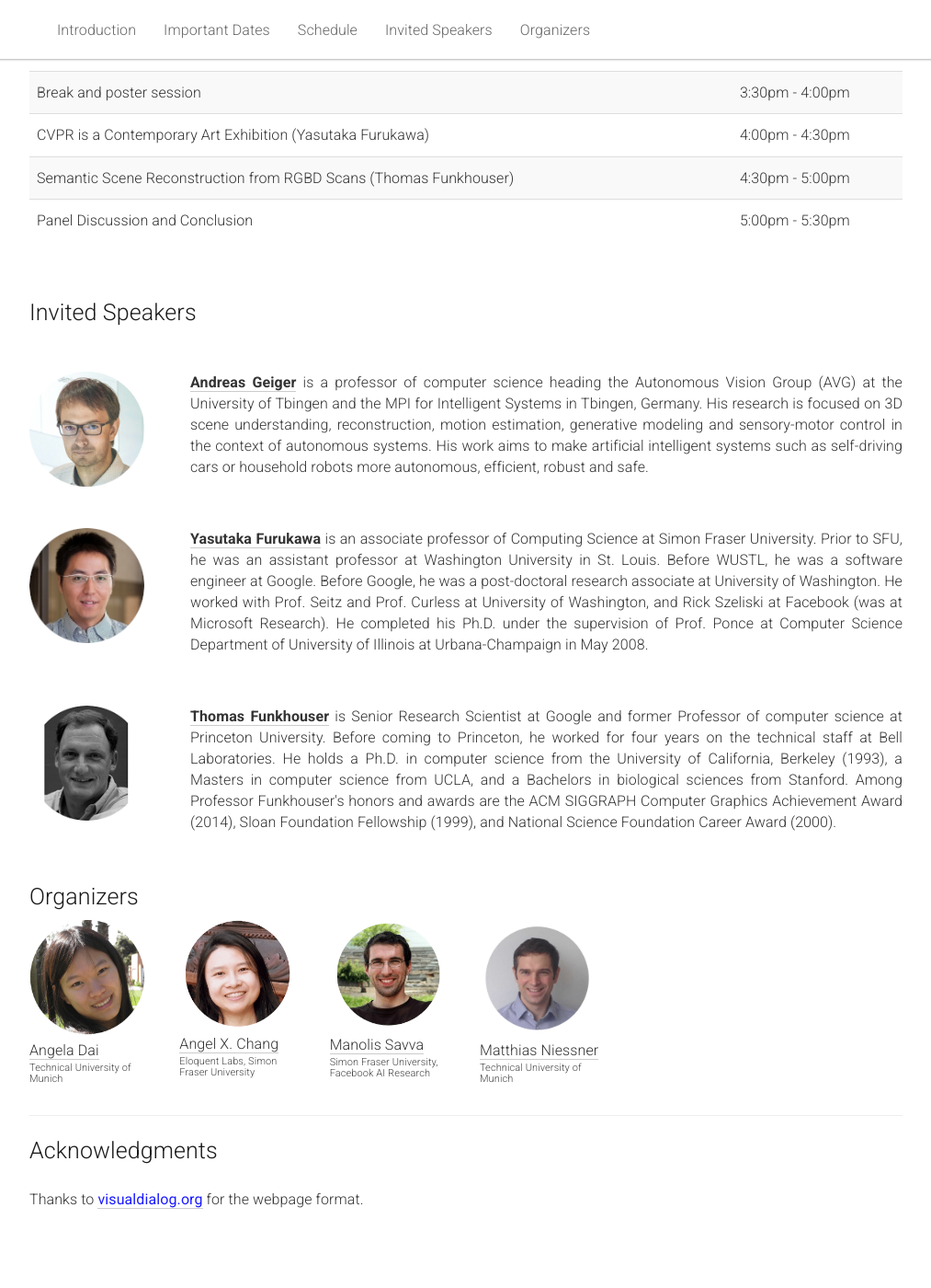
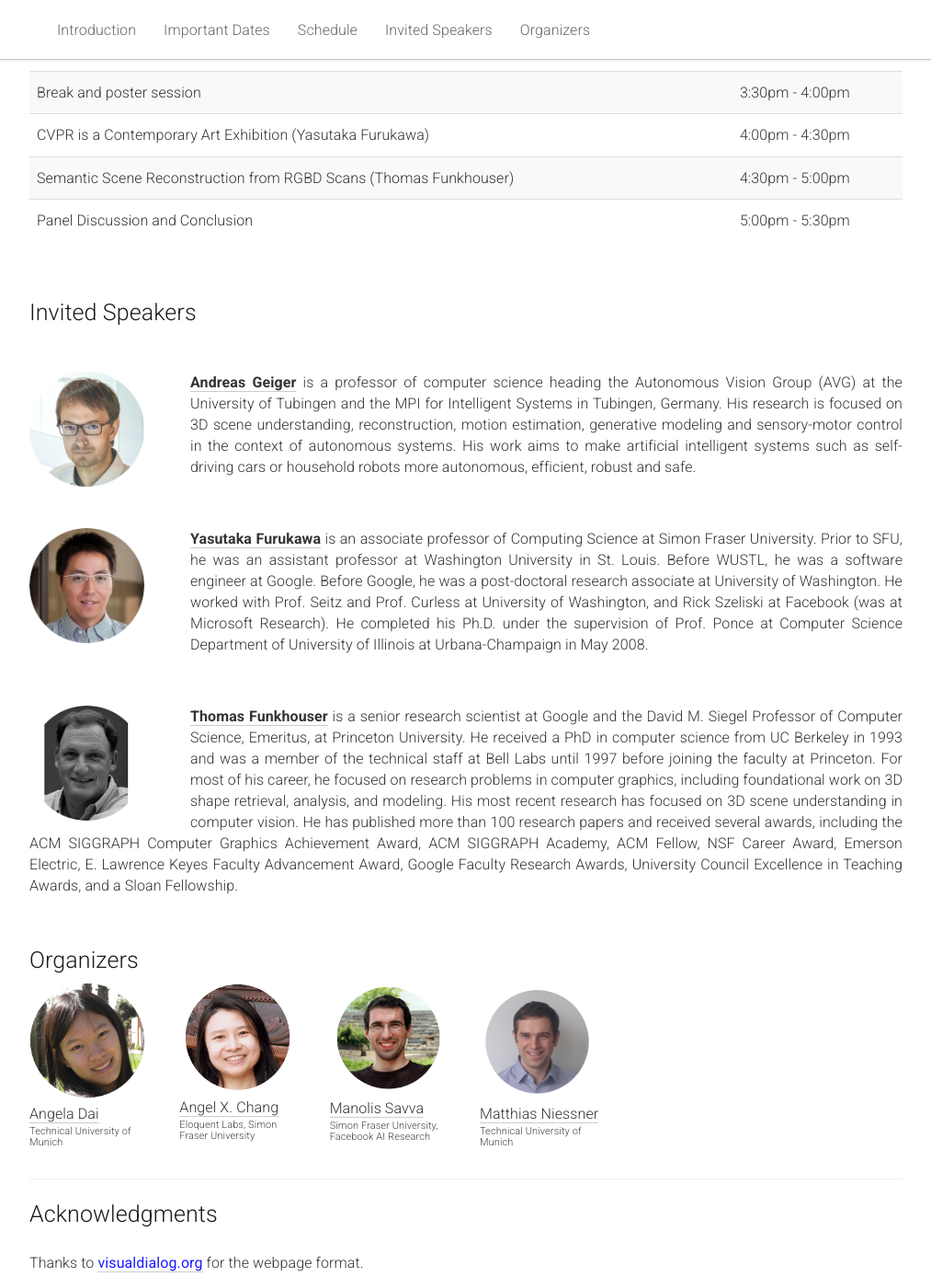
Before and after one commit to ScanNet/cvpr2020workshop, a Jekyll site: the page built from _pages/home.md, in a window 1280 px wide and 1400 px high, scrolled down 2269 px. Shown: the whole window at 92% size, without its empty margins (133-1146 px from the left). Built offline with Jekyll 4.4.1, drawn with Linux system fonts in a browser that asks for light colours; before the commit the page ends 3600 px from its top, so only the background shows below that.

Commit message:
Update home.md

```diff
--- a/_pages/home.md
+++ b/_pages/home.md
@@ -206,7 +206,7 @@ acknowledgements: ""
   <div class="col-md-12">
     <a href="http://www.cvlibs.net"><img class="people-pic" style="float:left;margin-right:50px;" src="{{ "/static/img/people/andreas_geiger.png" | prepend:site.baseurl }}"></a>
     <p>
-      <b><a href="http://www.cvlibs.net">Andreas Geiger</a></b> is a professor of computer science heading the Autonomous Vision Group (AVG) at the University of Tbingen and the MPI for Intelligent Systems in Tbingen, Germany. His research is focused on 3D scene understanding, reconstruction, motion estimation, generative modeling and sensory-motor control in the context of autonomous systems. His work aims to make artificial intelligent systems such as self-driving cars or household robots more autonomous, efficient, robust and safe.
+      <b><a href="http://www.cvlibs.net">Andreas Geiger</a></b> is a professor of computer science heading the Autonomous Vision Group (AVG) at the University of Tubingen and the MPI for Intelligent Systems in Tubingen, Germany. His research is focused on 3D scene understanding, reconstruction, motion estimation, generative modeling and sensory-motor control in the context of autonomous systems. His work aims to make artificial intelligent systems such as self-driving cars or household robots more autonomous, efficient, robust and safe.
     </p>
   </div>
 </div><br>
@@ -224,7 +224,10 @@ acknowledgements: ""
   <div class="col-md-12">
     <a href="https://www.cs.princeton.edu/~funk/"><img class="people-pic" style="float:left;margin-right:50px;" src="{{ "/static/img/people/tom_funkhouser.png" | prepend:site.baseurl }}"></a>
     <p>
-      <b><a href="https://www.cs.princeton.edu/~funk/">Thomas Funkhouser</a></b> is Senior Research Scientist at Google and former Professor of computer science at Princeton University. Before coming to Princeton, he worked for four years on the technical staff at Bell Laboratories. He holds a Ph.D. in computer science from the University of California, Berkeley (1993), a Masters in computer science from UCLA, and a Bachelors in biological sciences from Stanford. Among Professor Funkhouser's honors and awards are the ACM SIGGRAPH Computer Graphics Achievement Award (2014), Sloan Foundation Fellowship (1999), and National Science Foundation Career Award (2000).
+      <b><a href="https://www.cs.princeton.edu/~funk/">Thomas Funkhouser</a></b> is a senior research scientist at Google and the David
+M. Siegel Professor of Computer Science, Emeritus, at Princeton University.  He received a PhD in computer science from UC Berkeley in
+1993 and was a member of the technical staff at Bell Labs until 1997 before joining the faculty at Princeton.  For most of his career, he focused on research problems in computer graphics, including foundational work on 3D shape retrieval, analysis, and modeling.   His
+most recent research has focused on 3D scene understanding in computer vision. He has published more than 100 research papers and received several awards, including the ACM SIGGRAPH Computer Graphics Achievement Award, ACM SIGGRAPH Academy, ACM Fellow, NSF Career Award, Emerson Electric, E. Lawrence Keyes Faculty Advancement Award, Google Faculty Research Awards, University Council Excellence in Teaching Awards, and a Sloan Fellowship.
     </p>
   </div>
 </div><br>
```
